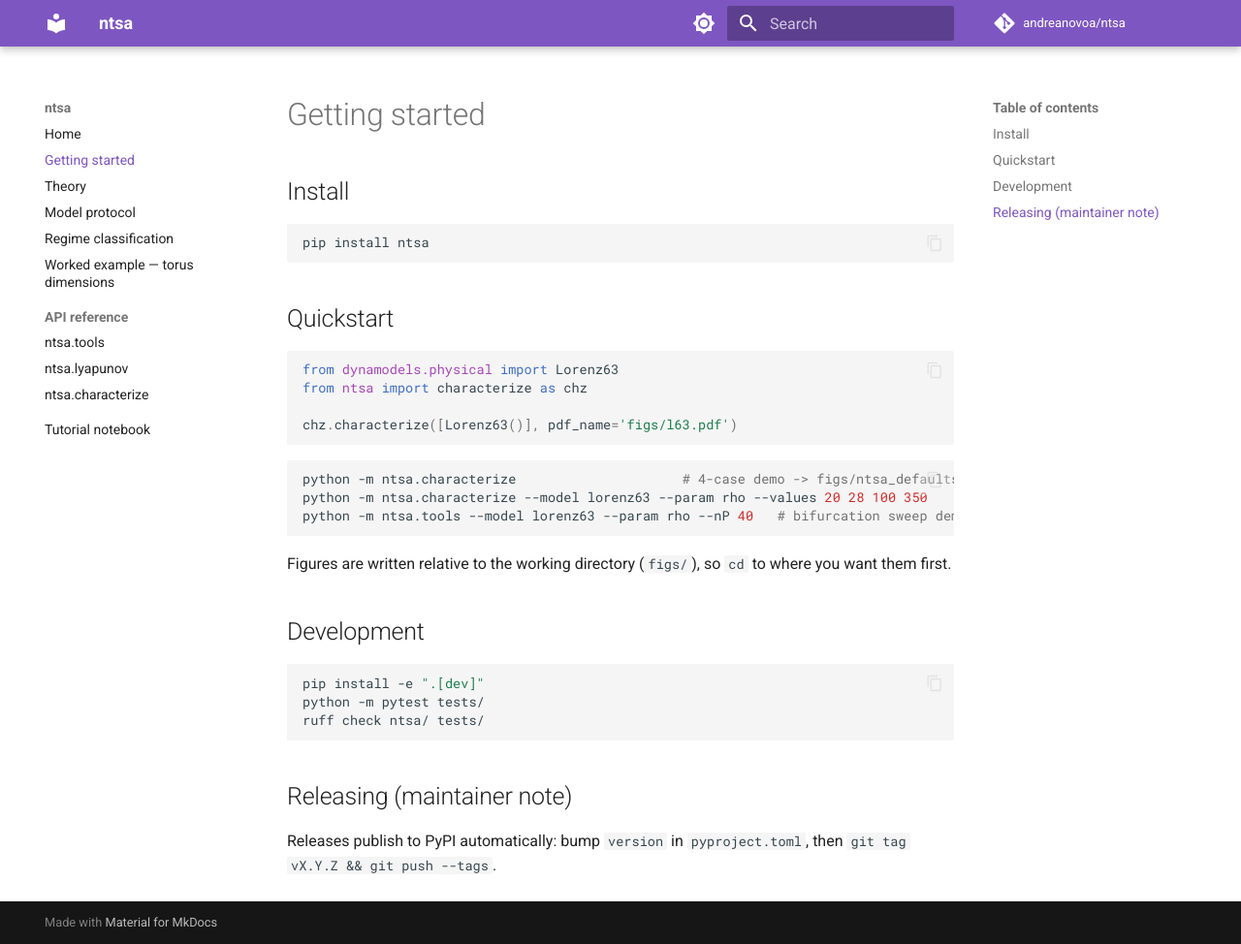
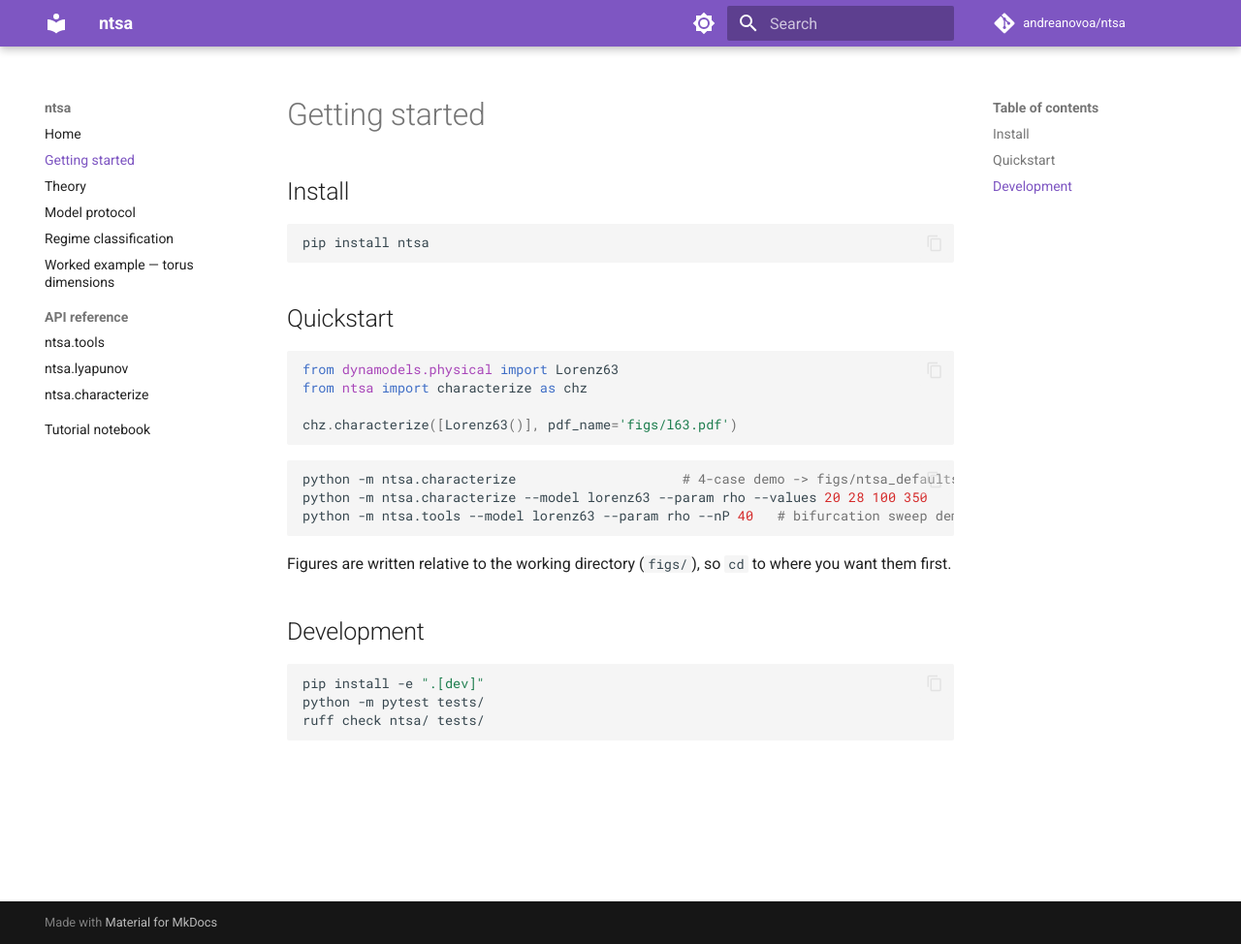
Before and after one commit to andreanovoa/ntsa, an MkDocs documentation site: the page built from docs/getting-started.md, in a window 1280 px wide and 974 px high. Shown: the whole window at 97% size. Built offline with MkDocs 1.6.1 and Material for MkDocs 9.7.7, drawn with Linux system fonts in a browser that asks for light colours; comment, search, counter and statistics services are not loaded.

Commit message:
Move release recipe from public docs to the release workflow

````diff
--- a/docs/getting-started.md
+++ b/docs/getting-started.md
@@ -31,8 +31,3 @@ pip install -e ".[dev]"
 python -m pytest tests/
 ruff check ntsa/ tests/
 ```
-
-## Releasing (maintainer note)
-
-Releases publish to PyPI automatically: bump `version` in `pyproject.toml`,
-then `git tag vX.Y.Z && git push --tags`.
````
Also changed, not shown: 1 other file.
